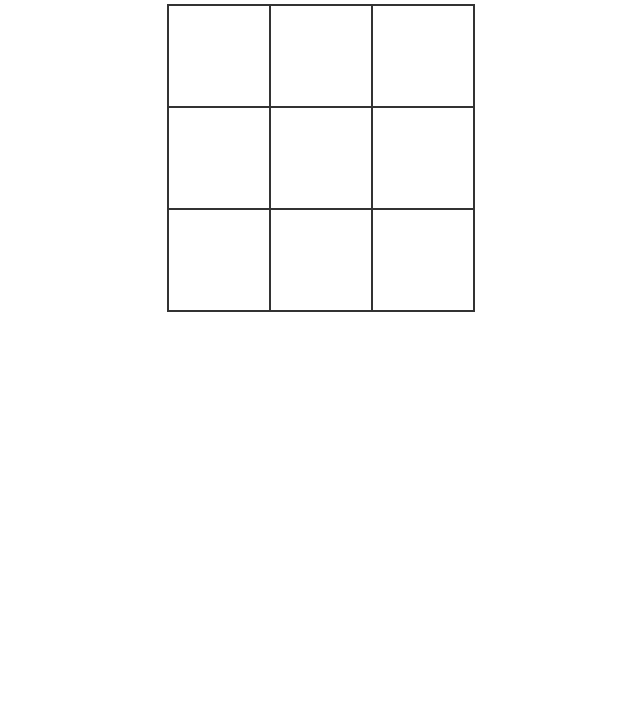
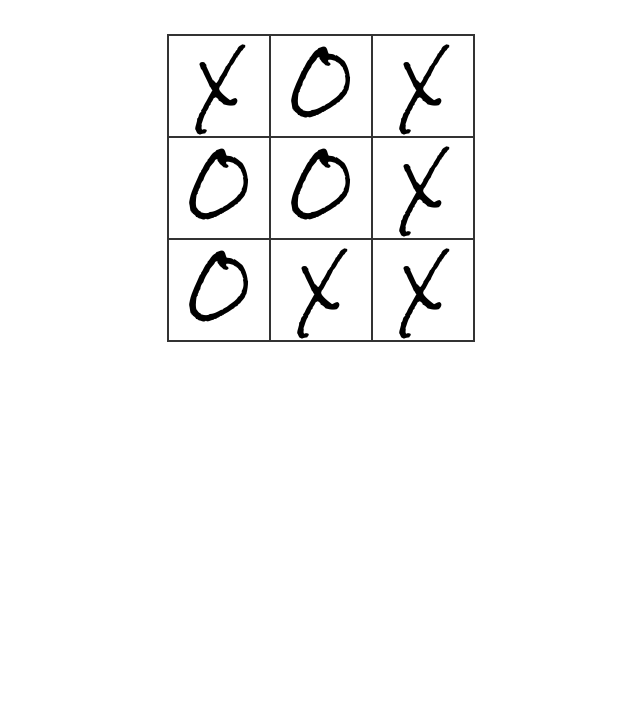
Before and after one commit to douglashammer/tic-tac-toe, a plain HTML site: page index.html in a window 1280 px wide. Shown: the part 92-800 px from the top of the page, without its empty margins (322-962 px from the left). Drawn offline with Linux system fonts and the light colour scheme.

Commit message:
created gameBoard module

```diff
--- a/index.html
+++ b/index.html
@@ -3,6 +3,7 @@
 	<head>
 		<meta charset="UTF-8" />
 		<meta name="viewport" content="width=device-width, initial-scale=1.0" />
+
 		<link rel="stylesheet" href="style.css" />
 		<title>Tic-tac-toe</title>
 	</head>
@@ -22,6 +23,6 @@
 			</div>
 		</section>
 
-		<script type="module" src="./js/main.js"></script>
+		<script src="main.js"></script>
 	</body>
 </html>
--- /dev/null
+++ b/main.js
@@ -0,0 +1,16 @@
+const gameBoard = (() => {
+	let _gameboard = ['X', 'O', 'X', 'O', 'O', 'X','O', 'X', 'X'];
+
+	const drawBoard = () => {
+    _gameboard.forEach((move, index) => {
+      let cell = document.querySelectorAll('.cell')[index];
+      cell.textContent = move;
+    })
+	};
+
+	return {
+		drawBoard
+	};
+})();
+
+gameBoard.drawBoard()
--- a/style.css
+++ b/style.css
@@ -1,7 +1,9 @@
+@import url('https://fonts.googleapis.com/css2?family=Rock+Salt&display=swap');
+
 body {
   text-align: center;
+  font-family: 'Rock Salt', 'cursive';
 }
-
 
 .game-container {
 	display: grid;
```
Also changed, not shown: modules/gameBoard.js (added, +14 -0 lines), modules/displayController.js (added). Lines whose indentation alone changed are shown as unchanged.
